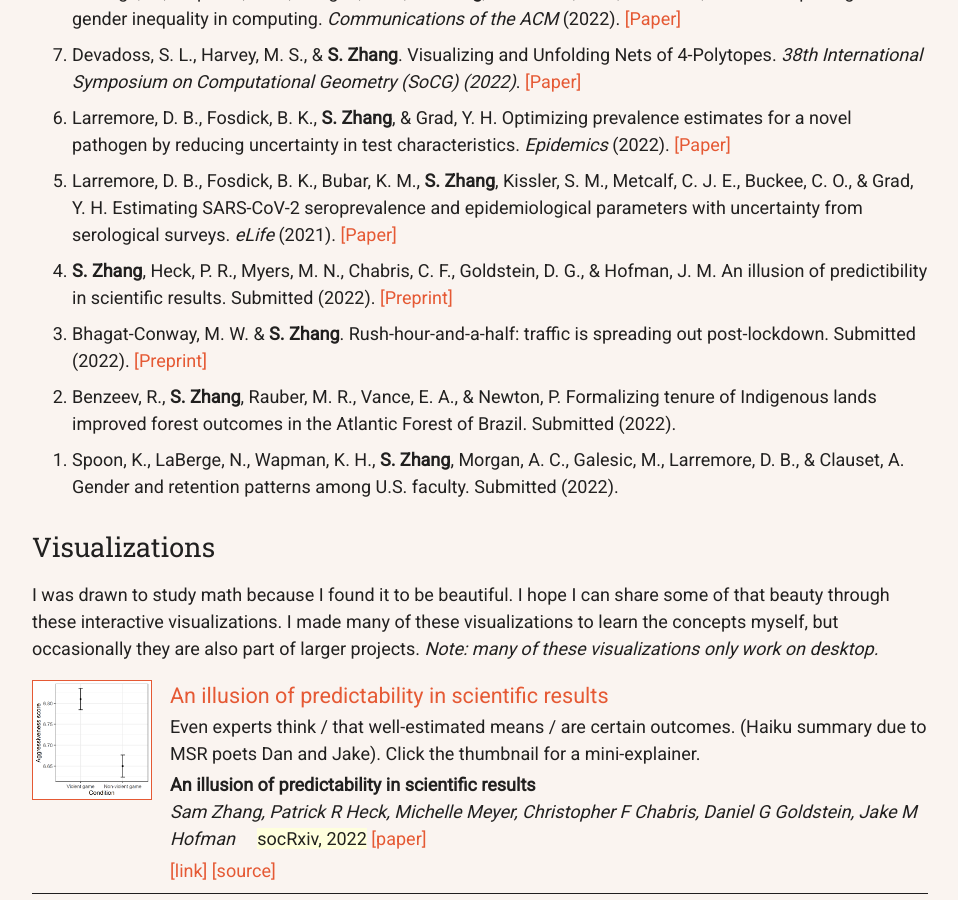
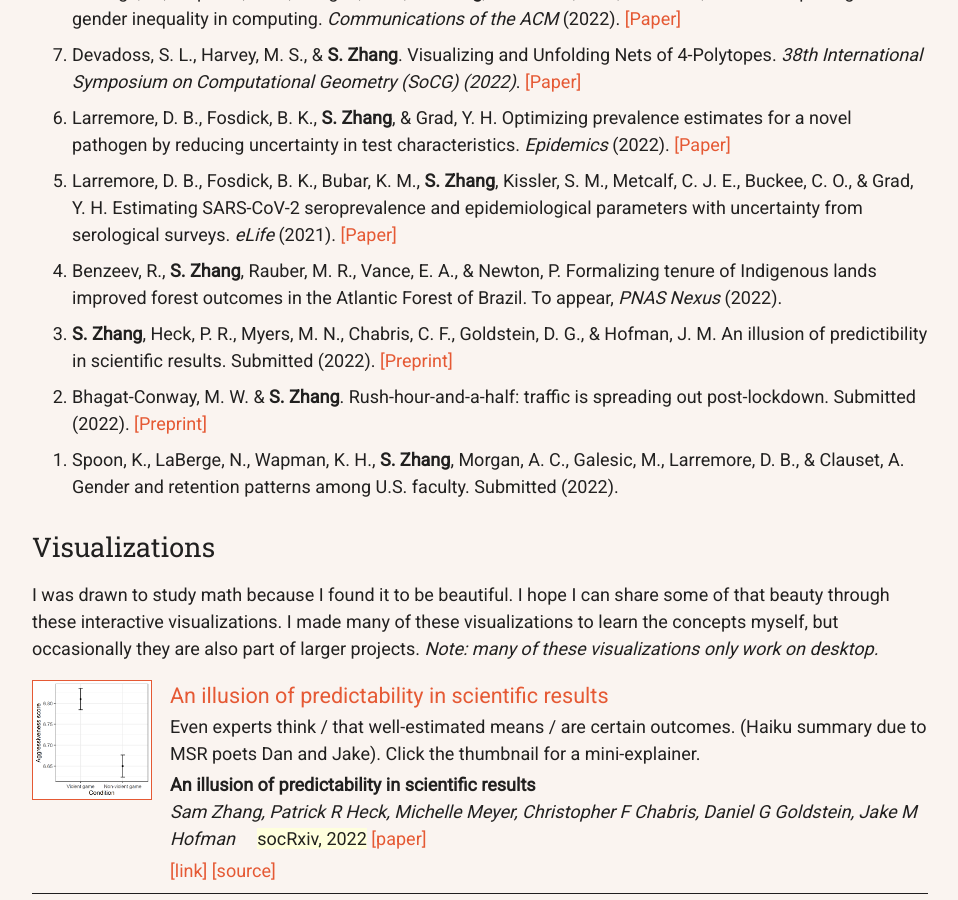
Before and after one commit to samzhang111/samzhang111.github.io, a Jekyll site: the page built from index.html, in a window 1280 px wide and 900 px high, scrolled down 2174 px. Shown: the whole window, without its empty margins (160-1118 px from the left). Built offline with Jekyll 4.4.1, drawn with Linux system fonts in a browser that asks for light colours; nearby versions of some CDN libraries.

Commit message:
rayna paper update

```diff
--- a/index.html
+++ b/index.html
@@ -92,11 +92,11 @@ layout: default
 
 <li><span id="larremore2021estimating">Larremore, D. B., Fosdick, B. K., Bubar, K. M., <b>S. Zhang</b>, Kissler, S. M., Metcalf, C. J. E., Buckee, C. O., &amp; Grad, Y. H. Estimating SARS-CoV-2 seroprevalence and epidemiological parameters with uncertainty from serological surveys. <i>eLife</i> (2021). <a target="_blank" href="https://elifesciences.org/articles/64206">[Paper]</a></span></li>
 
+<li><span id="benzeev2022tenure">Benzeev, R., <b>S. Zhang</b>, Rauber, M. R., Vance, E. A., &amp; Newton, P. Formalizing tenure of Indigenous lands improved forest outcomes in the Atlantic Forest of Brazil. To appear, <em>PNAS Nexus</em> (2022).</span></li>
+
 <li><span id="zhang2022illusion"><b>S. Zhang</b>, Heck, P. R., Myers, M. N., Chabris, C. F., Goldstein, D. G., &amp; Hofman, J. M. An illusion of predictibility in scientific results. Submitted (2022). <a target="_blank" href="https://osf.io/preprints/socarxiv/5tcgs/">[Preprint]</a></span></li>
 
 <li><span id="conway2022peakspreading">Bhagat-Conway, M. W. &amp; <b>S. Zhang</b>. Rush-hour-and-a-half: traffic is spreading out post-lockdown. Submitted (2022). <a target="_blank" href="https://osf.io/6khsj/">[Preprint]</a></span></li>
-
-<li><span id="benzeev2022tenure">Benzeev, R., <b>S. Zhang</b>, Rauber, M. R., Vance, E. A., &amp; Newton, P. Formalizing tenure of Indigenous lands improved forest outcomes in the Atlantic Forest of Brazil. Submitted (2022).</span></li>
 
 <li><span id="spoon2022retention">Spoon, K., LaBerge, N., Wapman, K. H., <b>S. Zhang</b>, Morgan, A. C., Galesic, M., Larremore, D. B., &amp; Clauset, A.  Gender and retention patterns among U.S. faculty. Submitted (2022).</span></li>
 
```
